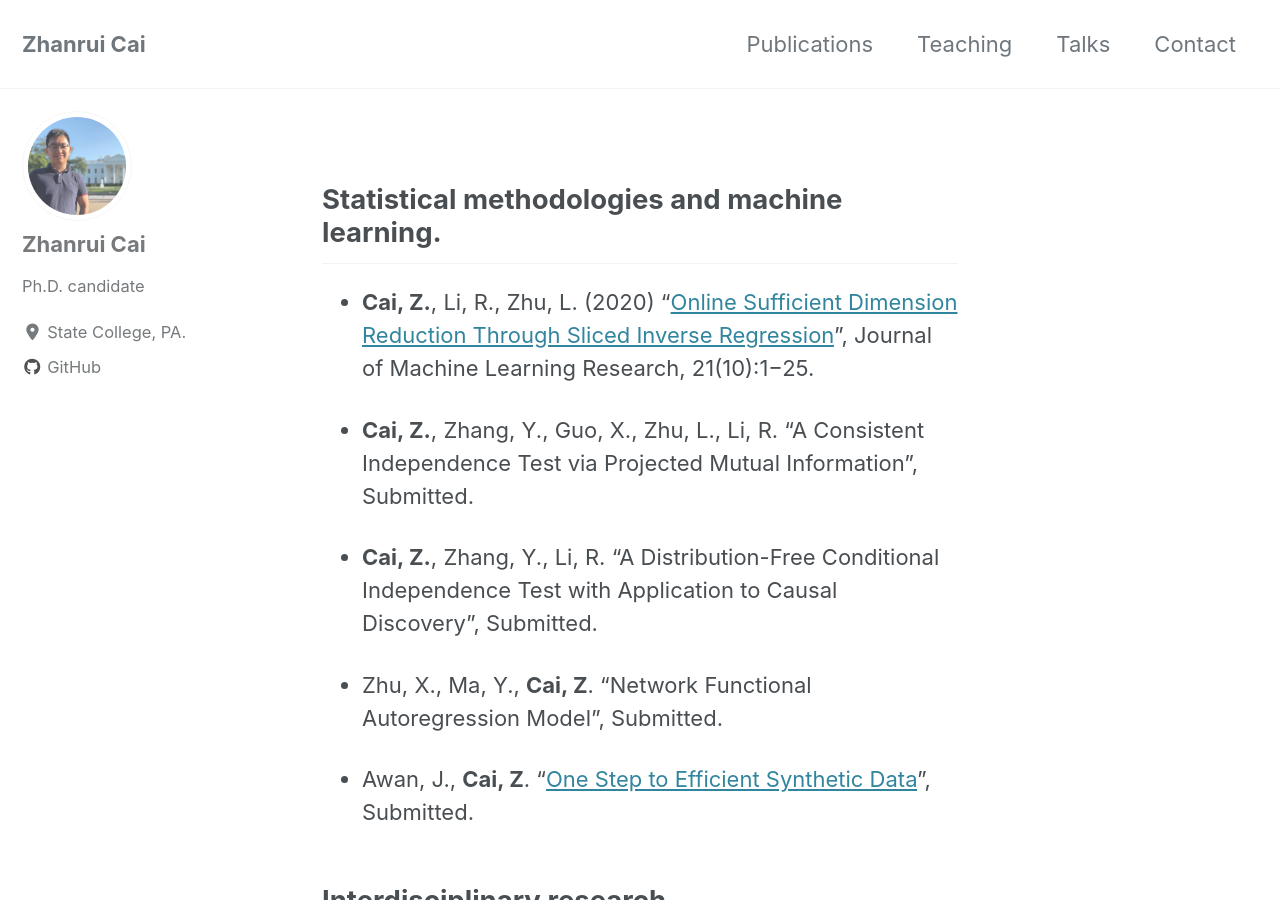
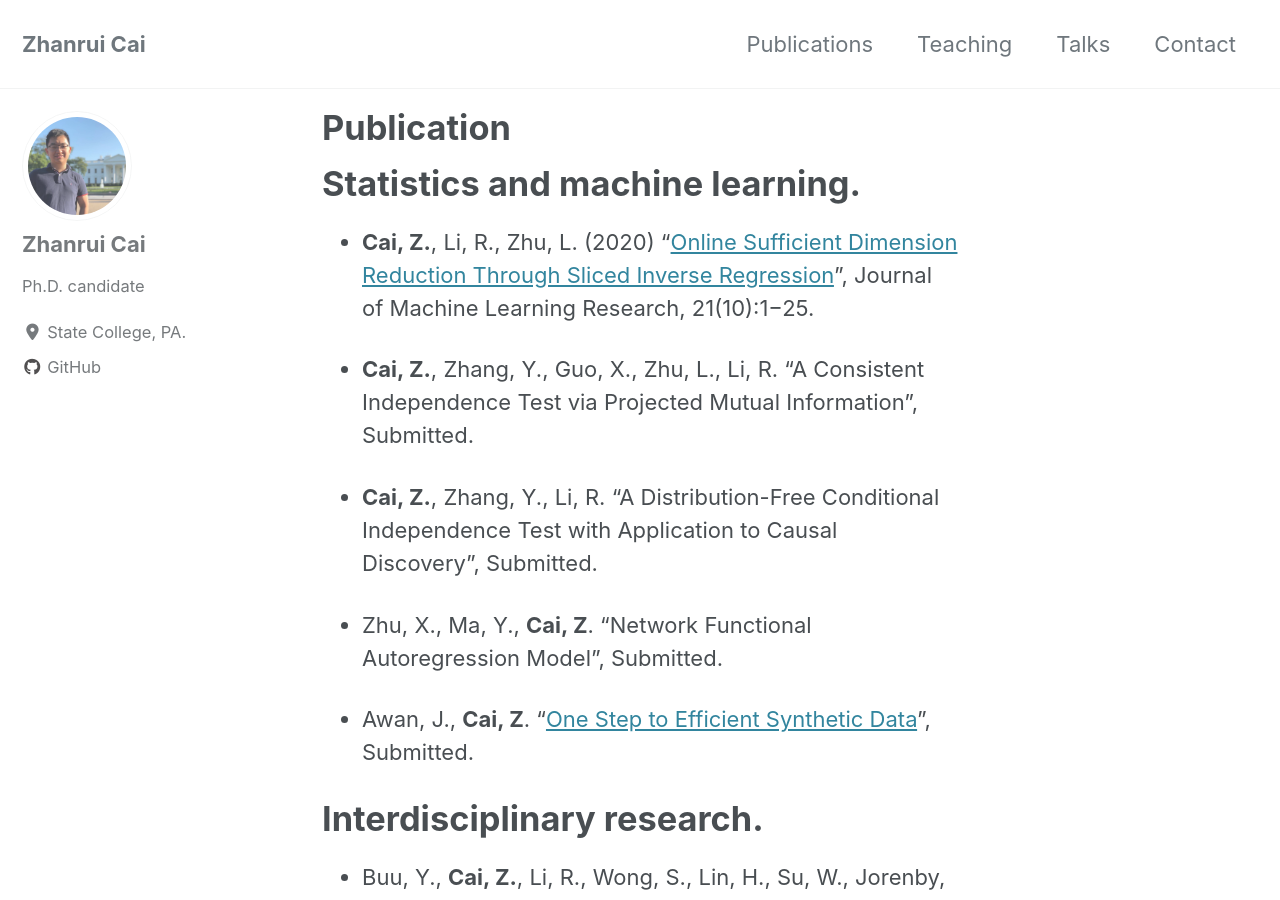
Before and after one commit to zhanruicai/zhanruicai.github.io, a Jekyll site: the page built from _pages/publication.md, in a window 1280 px wide and 900 px high. Built offline with Jekyll 4.4.1, drawn with Linux system fonts in a browser that asks for light colours; cached includes are drawn as plain includes; nearby versions of some CDN libraries.

Commit message:
new version

```diff
--- a/_pages/publication.md
+++ b/_pages/publication.md
@@ -1,10 +1,10 @@
 ---
-title: " "
+title: "Publication "
 permalink: /publications/
 author_profile: true
 ---
 
-## Statistical methodologies and machine learning.
+# Statistics and machine learning.
 
 - **Cai, Z.**, Li, R., Zhu, L. (2020) “[Online Sufficient Dimension Reduction Through Sliced Inverse Regression](http://jmlr.org/papers/v21/18-567.html)”, Journal of Machine Learning Research, 21(10):1−25.
 
@@ -16,6 +16,6 @@ author_profile: true
 
 - Awan, J., **Cai, Z**. "[One Step to Efficient Synthetic Data](https://arxiv.org/abs/2006.02397)", Submitted.
 
-## Interdisciplinary research.
+# Interdisciplinary research.
 
 - Buu, Y., **Cai, Z.**, Li, R., Wong, S., Lin, H., Su, W., Jorenby, D., Piper, M. "Validating E-cigarette Dependence Scales Based on Dynamic Patterns of Vaping Behaviors", Submitted.
```
